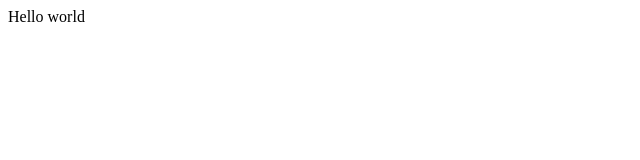
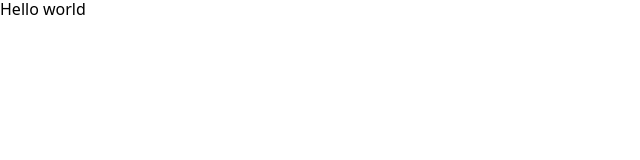
Before and after one commit to NeoScripter/Grid-Landing-Page, a plain HTML site: page index.html in a window 1280 px wide. Shown: the whole page, without its empty margins (0-640 px from the left). Drawn offline with Linux system fonts and the light colour scheme.

Commit message:
Feat:add system ui default font family

```diff
--- a/index.html
+++ b/index.html
@@ -7,6 +7,7 @@
             content="width=device-width, initial-scale=1.0"
         />
         <title>Grid Landing Page</title>
+        <link rel="stylesheet" href="styles.css">
     </head>
     <body>
         Hello world
--- a/styles.css
+++ b/styles.css
@@ -5,6 +5,7 @@
 
 body {
     margin: 0;
+    font-family: system-ui, -apple-system, BlinkMacSystemFont, 'Segoe UI', Roboto, Oxygen, Ubuntu, Cantarell, 'Open Sans', 'Helvetica Neue', sans-serif;
 }
 
 main {
```
